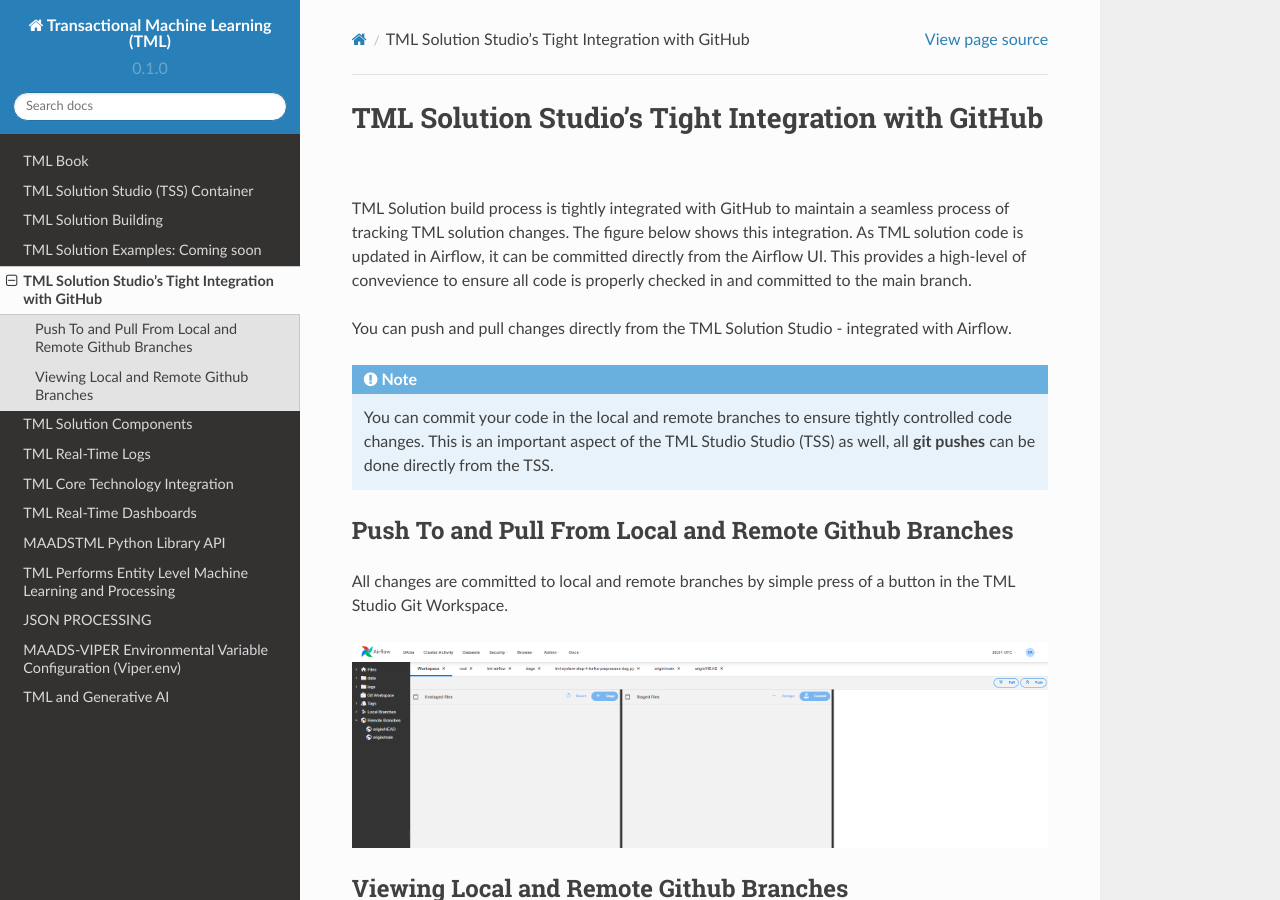
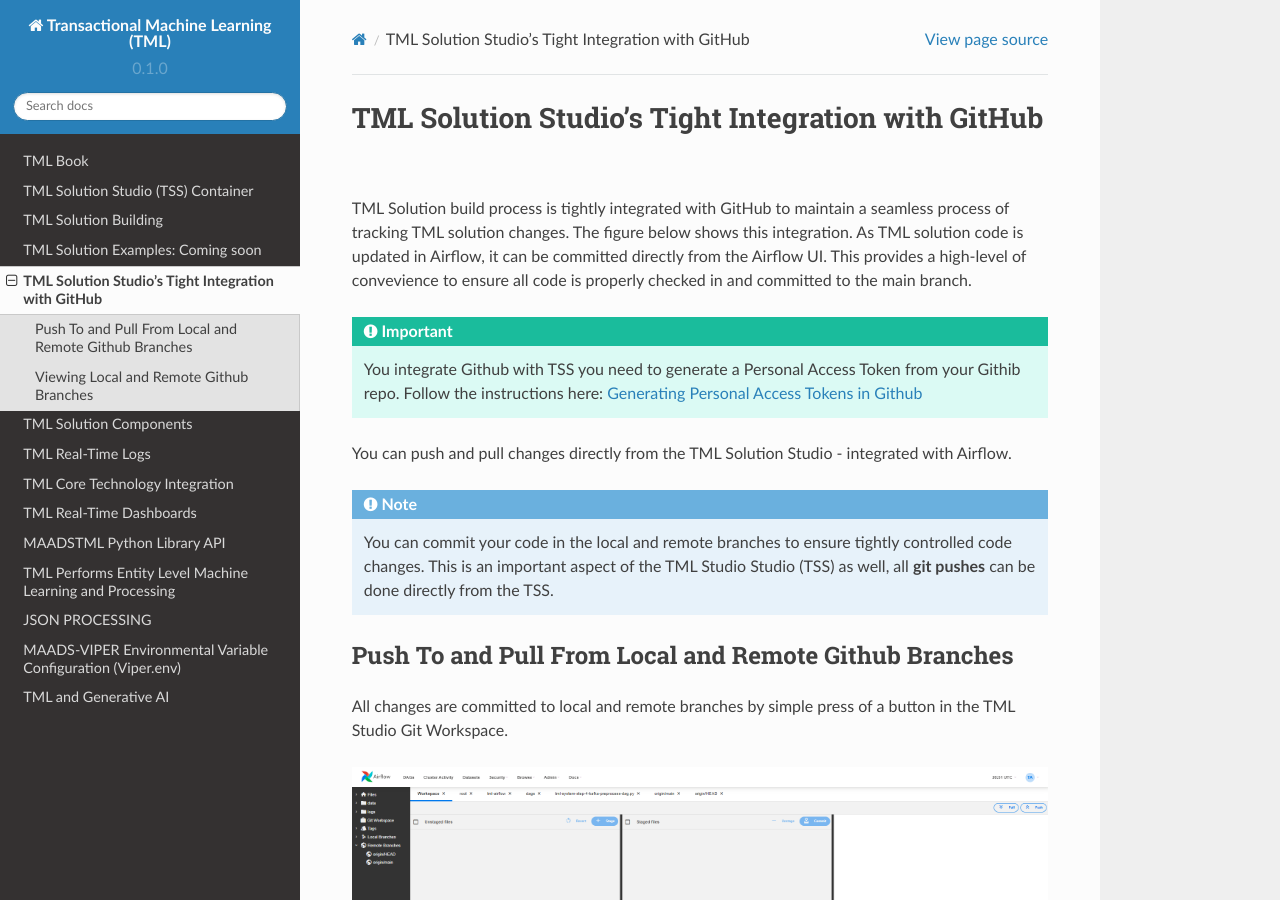
Before and after one commit to smaurice101/readthedocs, a Sphinx documentation site: the page built from docs/source/git.rst, in a window 1280 px wide and 900 px high. Built offline with Sphinx 7.4.7 and the Read the Docs theme 2.0.0, drawn with Linux system fonts in a browser that asks for light colours.

Commit message:
Update git.rst

```diff
--- a/docs/source/git.rst
+++ b/docs/source/git.rst
@@ -2,6 +2,11 @@
 ================================
 
 TML Solution build process is tightly integrated with GitHub to maintain a seamless process of tracking TML solution changes.  The figure below shows this integration.  As TML solution code is updated in Airflow, it can be committed directly from the Airflow UI.  This provides a high-level of convevience to ensure all code is properly checked in and committed to the main branch.
+
+.. important::
+   You integrate Github with TSS you need to generate a Personal Access Token from your Githib repo.  Follow the instructions here: :ref:`Generating Personal
+   Access Tokens in Github`
+
 
 You can push and pull changes directly from the TML Solution Studio - integrated with Airflow.
 
```
